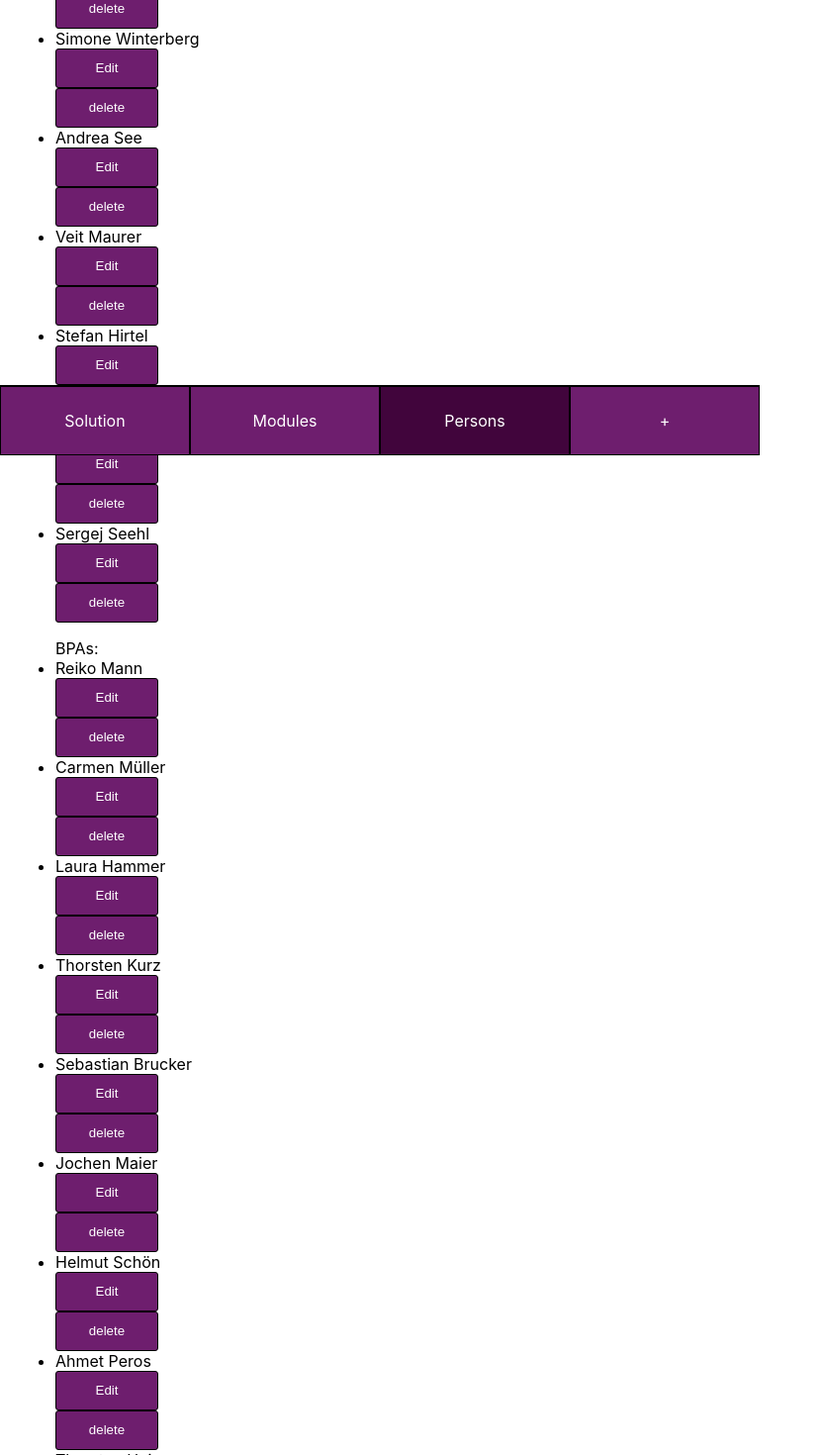
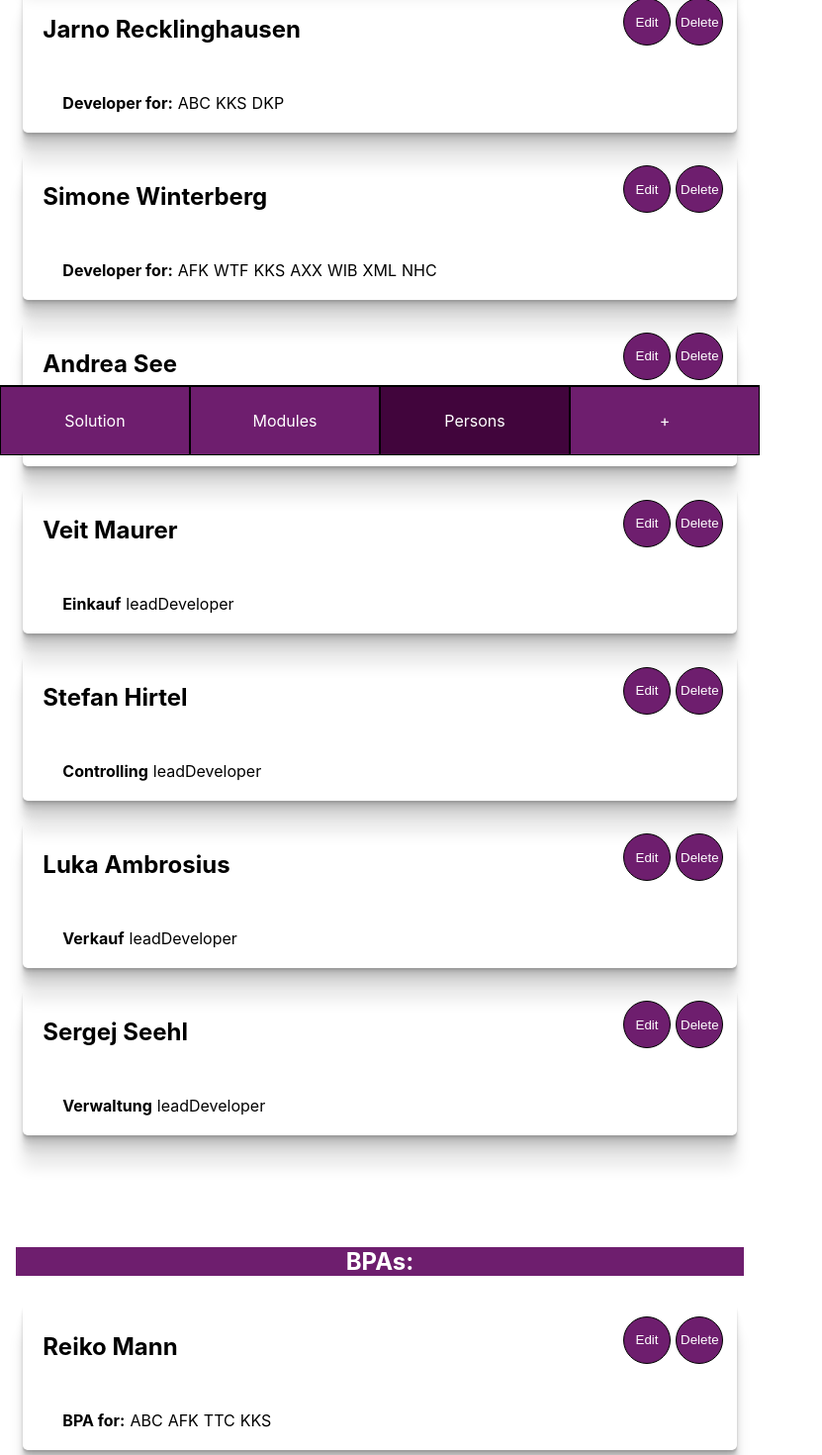
Before and after one commit to kochch1337/Capstone-Project, a Next.js app: page /persons in a window 1280 px wide. Shown: the part 340-1810 px from the top of the page at 99% size, without its empty margins (0-831 px from the left). Built offline with nearby package versions, Linux system fonts and the light colour scheme.

Commit message:
update personsInfoPage

```diff
--- a/components/Card/Card.styled.js
+++ b/components/Card/Card.styled.js
@@ -24,6 +24,11 @@ const StyledCardContentElement = styled.div`
   border-bottom: 1px solid black;
 `;
 
+const StyledCardPersonElement = styled.div`
+  padding: 10px 20px;
+  gap: 20px;
+`;
+
 const StyledCardTitle = styled.h2`
   text-align: center;
 `;
@@ -36,6 +41,19 @@ const StyledCardModuleList = styled.ul`
 `;
 
 const StyledCardModuleListItem = styled.li`
+  display: inline-block;
+  padding: 0px 5px;
+  margin-left: -5px;
+`;
+
+const StyledCardPersonList = styled.ul`
+  text-align: justify;
+  padding: 0px;
+  display: inline-block;
+  justify-content: space-between;
+`;
+
+const StyledCardPersonListItem = styled.li`
   display: inline-block;
   padding: 0px 5px;
   margin-left: -5px;
@@ -60,4 +78,7 @@ export {
   StyledCardModuleListItem,
   StyledListContainer,
   StyledHeader,
+  StyledCardPersonElement,
+  StyledCardPersonList,
+  StyledCardPersonListItem,
 };
--- a/components/PersonInfo/index.js.js
+++ b/components/PersonInfo/index.js.js
@@ -0,0 +1,213 @@
+import Link from "next/link";
+import {
+  StyledCard,
+  StyledCardContent,
+  StyledCardContentElement,
+  StyledCardTitle,
+  StyledCardModuleList,
+  StyledCardModuleListItem,
+  StyledCardPersonElement,
+  StyledCardPersonList,
+  StyledCardPersonListItem,
+} from "../Card/Card.styled";
+import ButtonNew from "../Button";
+import { useRouter } from "next/router.js";
+import Fuse from "fuse.js";
+import SnackBar from "../SnackBar";
+import { useState } from "react";
+
+export default function PersonInfo({
+  solutionsData,
+  modulesData,
+  personsData,
+  person,
+  deletePerson,
+}) {
+  const router = useRouter();
+
+  const [showSnack, setShowSnack] = useState(false);
+  const [showPersonInUseSnack, setShowPersonInUseSnack] = useState(false);
+
+  const searchOptionsSolutions = {
+    includeMatches: true,
+    useExtendedSearch: true,
+    keys: ["bpe", "bseint", "bsegr", "leadDeveloper", "cbo"],
+  };
+
+  const searchOptionsModuleDetails = {
+    includeMatches: true,
+    useExtendedSearch: true,
+    keys: ["developer", "bpa"],
+  };
+
+  function editPerson(event) {
+    const personal_id = event.target.parentElement.parentElement.id;
+
+    router.push({
+      pathname: "/createPerson",
+      query: { personal_Id: personal_id },
+    });
+  }
+
+  function removePerson(event) {
+    const personal_id = event.target.parentElement.parentElement.id;
+    const fuse = new Fuse(modulesData, searchOptionsModule);
+    const solfuse = new Fuse(solutionsData, searchOptionsSolutions);
+    const solutionResult = solfuse.search(`=${personal_id}`);
+    const moduleResult = fuse.search(`=${personal_id}`);
+
+    if (solutionResult.length > 0 || moduleResult.length > 0) {
+      setShowPersonInUseSnack(true);
+    } else {
+      setShowSnack(true);
+      deletePerson(personal_id);
+    }
+  }
+
+  const personal_id = person.personal_Id;
+  const fuse = new Fuse(modulesData, searchOptionsModuleDetails);
+  const solfuse = new Fuse(solutionsData, searchOptionsSolutions);
+  const solutionResult = solfuse.search(`=${personal_id}`);
+  const moduleResult = fuse.search(`=${personal_id}`);
+
+  let modulesAsDeveloper = [];
+  let modulesAsBpa = [];
+  let solutionsOverview = [];
+
+  if (moduleResult.length > 0) {
+    moduleResult.forEach((result) => {
+      const module = result.item.module;
+
+      result.matches.forEach((match) => {
+        if (match.key === "developer") {
+          if (!modulesAsDeveloper.includes(module)) {
+            modulesAsDeveloper.push(module);
+          }
+        }
+        if (match.key === "bpa") {
+          if (!modulesAsBpa.includes(module)) {
+            modulesAsBpa.push(module);
+          }
+        }
+      });
+    });
+  }
+
+  if (solutionResult.length > 0) {
+    solutionResult.forEach((result) => {
+      const solution = result.item;
+      let roles = [];
+      result.matches.forEach((match) => {
+        roles.push(match.key);
+      });
+      const solObject = { solution, roles };
+      solutionsOverview.push(solObject);
+    });
+  }
+
+  function DeveloperList() {
+    if (modulesAsDeveloper.length > 0) {
+      return (
+        <StyledCardPersonElement>
+          <StyledCardPersonList>
+            <StyledCardPersonListItem key="devList">
+              <b>Developer for: </b>
+            </StyledCardPersonListItem>
+            {modulesAsDeveloper.map((module) => {
+              return (
+                <StyledCardPersonListItem key={module}>
+                  {module}
+                </StyledCardPersonListItem>
+              );
+            })}
+          </StyledCardPersonList>
+        </StyledCardPersonElement>
+      );
+    }
+  }
+
+  function BpaList() {
+    if (modulesAsBpa.length > 0) {
+      return (
+        <StyledCardPersonElement>
+          <StyledCardPersonList>
+            <StyledCardPersonListItem key="bpaList">
+              <b>BPA for:</b>
+            </StyledCardPersonListItem>
+            {modulesAsBpa.map((module) => {
+              return (
+                <StyledCardPersonListItem key={module}>
+                  {module}
+                </StyledCardPersonListItem>
+              );
+            })}
+          </StyledCardPersonList>
+        </StyledCardPersonElement>
+      );
+    }
+  }
+
+  function SolutionList() {
+    if (solutionsOverview.length > 0) {
+      return (
+        <StyledCardPersonElement>
+          <StyledCardPersonList>
+            {solutionsOverview.map((solObj) => {
+              return (
+                <div
+                  key={person.personal_Id + "_" + solObj.solution.solution_Id}
+                >
+                  <StyledCardPersonListItem key={solObj.solution.solution_Id}>
+                    <b>{solObj.solution.solution}</b>
+                  </StyledCardPersonListItem>
+                  {solObj.roles.map((role) => {
+                    return (
+                      <StyledCardPersonListItem
+                        key={person.personal_Id + "_" + role}
+                      >
+                        {role}
+                      </StyledCardPersonListItem>
+                    );
+                  })}
+                </div>
+              );
+            })}
+          </StyledCardPersonList>
+        </StyledCardPersonElement>
+      );
+    }
+  }
+
+  return (
+    <>
+      <StyledCard key={person.personal_Id} id={person.personal_Id}>
+        <StyledCardContent>
+          <StyledCardTitle>
+            {person.firstname} {person.lastname}
+          </StyledCardTitle>
+          <ButtonNew type="button" variant="edit" onClick={editPerson}>
+            Edit
+          </ButtonNew>
+          <ButtonNew type="button" variant="delete" onClick={removePerson}>
+            Delete
+          </ButtonNew>
+        </StyledCardContent>
+        <StyledCardContent>
+          <DeveloperList />
+          <BpaList />
+          <SolutionList />
+        </StyledCardContent>
+      </StyledCard>
+      {showSnack && <SnackBar text={`Person deleted`} backColor="green" />}
+      {!showSnack && <></>}
+      {showPersonInUseSnack && (
+        <SnackBar
+          text={`${person.firstname} ${person.lastname} is still attatched to solutions or modules. Please remove first before deletion`}
+          backColor="red"
+          setParentSnackState={setShowPersonInUseSnack}
+        />
+      )}
+      {!showPersonInUseSnack && <></>}
+    </>
+  );
+}
--- a/pages/persons/index.js
+++ b/pages/persons/index.js
@@ -1,9 +1,13 @@
 import { useRouter } from "next/router.js";
-import { StyledHeader } from "../../components/Card/Card.styled";
+import {
+  StyledHeader,
+  StyledListContainer,
+} from "../../components/Card/Card.styled";
 import ButtonNew from "../../components/Button";
 import Fuse from "fuse.js";
 import { useState } from "react";
 import SnackBar from "../../components/SnackBar";
+import PersonInfo from "../../components/PersonInfo/index.js";
 
 export default function Persons({
   solutionsData,
@@ -56,64 +60,38 @@ export default function Persons({
     bpas = moduleData.bpa;
   }
 
-  function editPerson(event) {
-    const personal_id = event.target.parentElement.id;
-
-    router.push({
-      pathname: "/createPerson",
-      query: { personal_Id: personal_id },
-    });
-  }
-
-  function removePerson(event) {
-    const personal_id = event.target.parentElement.id;
-    const fuse = new Fuse(modulesData, searchOptionsModule);
-    const solfuse = new Fuse(solutionsData, searchOptionsSolutions);
-    const solutionResult = solfuse.search(`=${personal_id}`);
-    const moduleResult = fuse.search(`=${personal_id}`);
-
-    if (solutionResult.length > 0 || moduleResult.length > 0) {
-      setShowSnack(true);
-    } else {
-      deletePerson(personal_id);
-    }
-  }
-
   return (
     <>
-      <StyledHeader>Persons</StyledHeader>
-      <ul>
-        Developers:
+      <StyledHeader>Developers</StyledHeader>
+      <StyledListContainer>
         {devs.map((person) => {
           return (
-            <li key={person.personal_Id} id={person.personal_Id}>
-              {person.firstname} {person.lastname}{" "}
-              <ButtonNew type="button" onClick={editPerson}>
-                Edit
-              </ButtonNew>
-              <ButtonNew type="button" onClick={removePerson}>
-                delete
-              </ButtonNew>
-            </li>
+            <PersonInfo
+              key={person.personal_Id}
+              solutionsData={solutionsData}
+              modulesData={modulesData}
+              personsData={personsData}
+              person={person}
+              deletePerson={deletePerson}
+            ></PersonInfo>
           );
         })}
-      </ul>
-      <ul>
-        BPAs:
+      </StyledListContainer>
+      <StyledHeader>BPAs:</StyledHeader>
+      <StyledListContainer>
         {bpas.map((person) => {
           return (
-            <li key={person.personal_Id} id={person.personal_Id}>
-              {person.firstname} {person.lastname}{" "}
-              <ButtonNew type="button" onClick={editPerson}>
-                Edit
-              </ButtonNew>
-              <ButtonNew type="button" onClick={removePerson}>
-                delete
-              </ButtonNew>
-            </li>
+            <PersonInfo
+              key={person.personal_Id}
+              solutionsData={solutionsData}
+              modulesData={modulesData}
+              personsData={personsData}
+              person={person}
+              deletePerson={deletePerson}
+            ></PersonInfo>
           );
         })}
-      </ul>
+      </StyledListContainer>
       {showSnack && (
         <SnackBar
           text={"Person still in use, abort deletion"}
```
